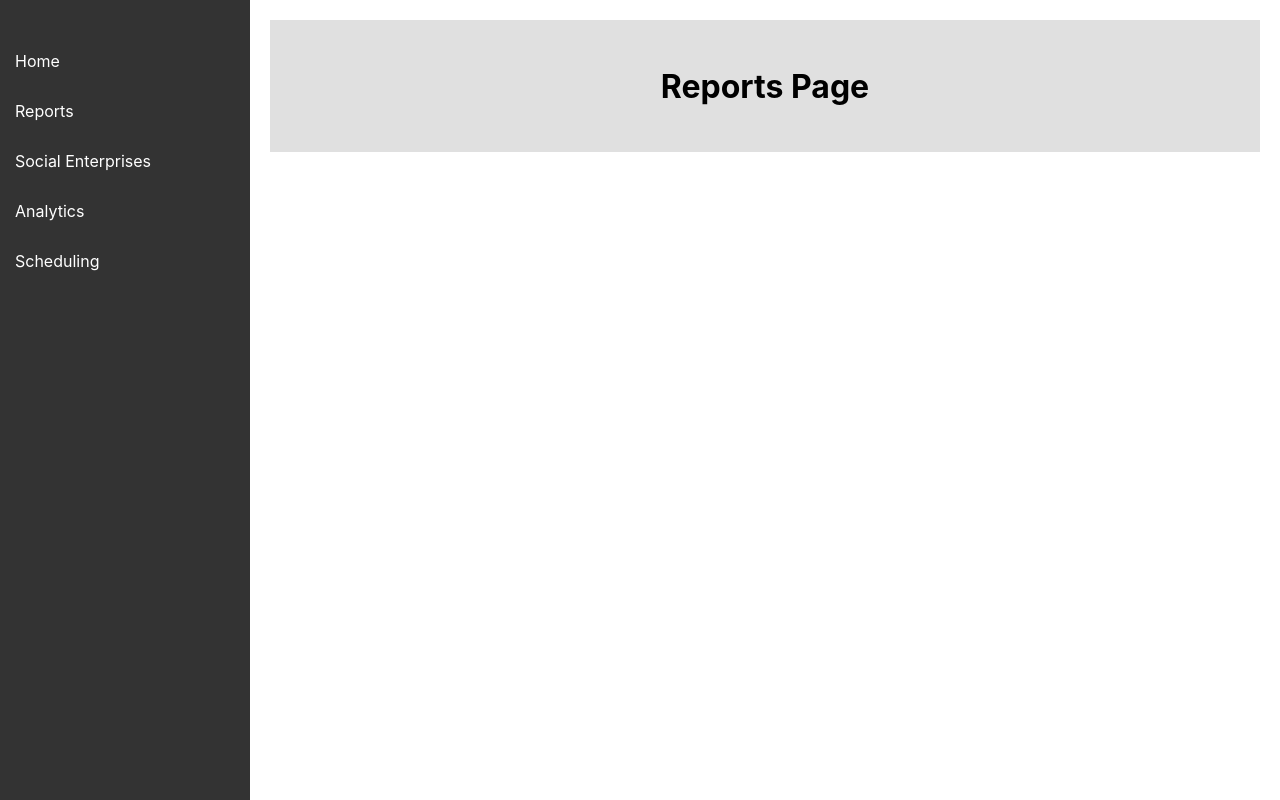
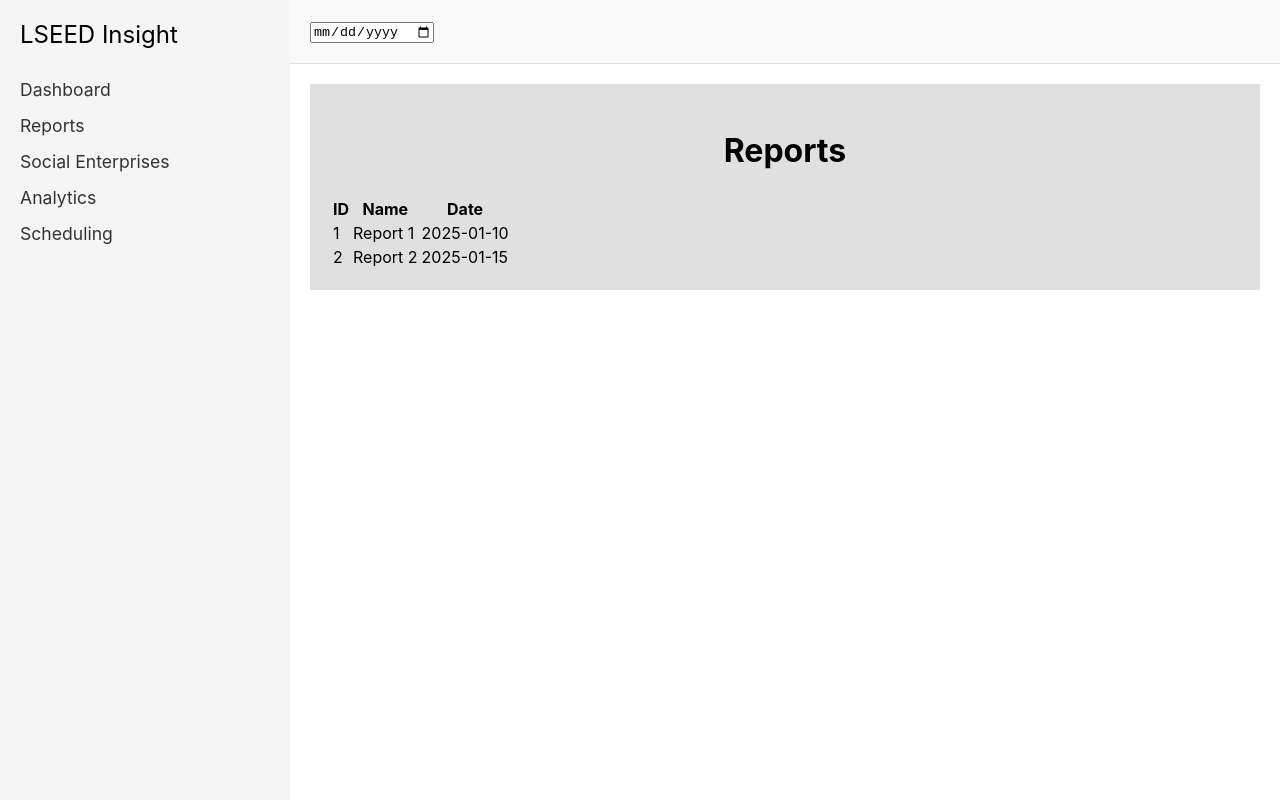
Before and after one commit to hotteokbokki/LSEEDInsight, a React (Create React App) app in the folder client/: page /reports in a window 1280 px wide. Built offline with nearby package versions, Linux system fonts and the light colour scheme; no server answers.

Commit message:
Added front end design

```diff
--- a/client/package.json
+++ b/client/package.json
@@ -9,10 +9,12 @@
     "@testing-library/user-event": "^13.5.0",
     "ajv": "^8.17.1",
     "react": "^19.0.0",
+    "react-calendar": "^5.1.0",
     "react-dom": "^19.0.0",
     "react-router-dom": "^7.1.1",
     "react-script": "^2.0.5",
     "react-scripts": "5.0.1",
+    "recharts": "^2.15.0",
     "web-vitals": "^2.1.4"
   },
   "scripts": {
--- /dev/null
+++ b/client/src/components/AnalyticsSample.js
@@ -0,0 +1,34 @@
+import React from 'react';
+import { PieChart, Pie, Cell, Tooltip } from 'recharts';
+
+const data = [
+  { name: 'Sales', value: 80 },
+  { name: 'Earnings', value: 15 },
+  { name: 'Exposure', value: 5 },
+];
+
+const COLORS = ['#8884d8', '#82ca9d', '#ffc658'];
+
+const AnalyticsChart = () => {
+  return (
+    <PieChart width={300} height={300}>
+      <Pie
+        data={data}
+        dataKey="value"
+        nameKey="name"
+        cx="50%"
+        cy="50%"
+        outerRadius={80}
+        fill="#8884d8"
+        label
+      >
+        {data.map((entry, index) => (
+          <Cell key={`cell-${index}`} fill={COLORS[index % COLORS.length]} />
+        ))}
+      </Pie>
+      <Tooltip />
+    </PieChart>
+  );
+};
+
+export default AnalyticsChart;
--- a/client/src/components/Layout.js
+++ b/client/src/components/Layout.js
@@ -1,15 +1,40 @@
+// src/components/Layout.js
 // src/components/Layout.js
 import React from 'react';
-import Sidebar from './Sidebar';
-import '../styles/Layout.css'; // You can define the layout-related styles here
+import { Link } from 'react-router-dom';
+import '../styles/Layout.css'; // Create this for styling the layout
 
 const Layout = ({ children }) => {
   return (
-    <div className="layout">
-      <Sidebar />
-      <div className="content">
-        {children}
-      </div>
+    <div className="layout-container">
+      <aside className="sidebar">
+        <div className="logo">LSEED Insight</div>
+        <nav>
+          <ul>
+            <li>
+              <Link to="/">Dashboard</Link>
+            </li>
+            <li>
+              <Link to="/reports">Reports</Link>
+            </li>
+            <li>
+              <Link to="/social-enterprises">Social Enterprises</Link>
+            </li>
+            <li>
+              <Link to="/analytics">Analytics</Link>
+            </li>
+            <li>
+              <Link to="/scheduling">Scheduling</Link>
+            </li>
+          </ul>
+        </nav>
+      </aside>
+      <main className="content">
+        <header className="header">
+          <input type="date" /> {/* Mock date picker */}
+        </header>
+        <div className="page-content">{children}</div>
+      </main>
     </div>
   );
 };
--- a/client/src/pages/Analytics.js
+++ b/client/src/pages/Analytics.js
@@ -1,29 +1,34 @@
 // src/pages/Analytics.js
 import React, { useState, useEffect } from 'react';
-import Layout from '../components/Layout'; // Import the Layout component
-import '../styles/Analytics.css'; // Import the Analytics CSS
+import Layout from '../components/Layout';
+import AnalyticsChart from '../components/AnalyticsSample'; // Import the donut chart
+import '../styles/Analytics.css';
 
 const Analytics = () => {
   const [data, setData] = useState(null);
 
   useEffect(() => {
     fetch("/api/analytics")
-      .then(response => response.json())
-      .then(data => setData(data));
+      .then((response) => response.json())
+      .then((data) => setData(data));
   }, []);
 
   return (
     <Layout>
       <div className="analytics-container">
         <h2>Analytics</h2>
-        {data ? (
-          <div>
-            <p>Performance: {data.performance}</p>
-            <p>Revenue: {data.revenue}</p>
+        <div className="analytics-overview">
+          <div className="analytics-card">
+            <p><strong>Performance:</strong> {data?.performance || 'Loading...'}</p>
           </div>
-        ) : (
-          <p>Loading...</p>
-        )}
+          <div className="analytics-card">
+            <p><strong>Revenue:</strong> {data?.revenue || 'Loading...'}</p>
+          </div>
+        </div>
+        <div className="analytics-chart">
+          <h3>Revenue Distribution</h3>
+          <AnalyticsChart />
+        </div>
       </div>
     </Layout>
   );
--- a/client/src/pages/Reports.js
+++ b/client/src/pages/Reports.js
@@ -1,14 +1,35 @@
-// src/pages/Reports.js
 import React from 'react';
 import Layout from '../components/Layout';
 import '../styles/Reports.css';
 
 const Reports = () => {
+  const reports = [
+    { id: 1, name: 'Report 1', date: '2025-01-10' },
+    { id: 2, name: 'Report 2', date: '2025-01-15' },
+  ];
+
   return (
     <Layout>
       <div className="reports-container">
-        <h2>Reports Page</h2>
-        {/* Your content */}
+        <h2>Reports</h2>
+        <table className="reports-table">
+          <thead>
+            <tr>
+              <th>ID</th>
+              <th>Name</th>
+              <th>Date</th>
+            </tr>
+          </thead>
+          <tbody>
+            {reports.map((report) => (
+              <tr key={report.id}>
+                <td>{report.id}</td>
+                <td>{report.name}</td>
+                <td>{report.date}</td>
+              </tr>
+            ))}
+          </tbody>
+        </table>
       </div>
     </Layout>
   );
--- a/client/src/pages/Scheduling.js
+++ b/client/src/pages/Scheduling.js
@@ -1,13 +1,18 @@
-// src/pages/Scheduling.js
-import React from 'react';
-import Layout from '../components/Layout'; // Import the Layout component
+import React, { useState } from 'react';
+import Calendar from 'react-calendar';
+import Layout from '../components/Layout';
 import '../styles/Scheduling.css';
+import 'react-calendar/dist/Calendar.css';
 
 const Scheduling = () => {
+  const [date, setDate] = useState(new Date());
+
   return (
     <Layout>
       <div className="scheduling-container">
         <h2>Scheduling</h2>
+        <Calendar onChange={setDate} value={date} />
+        <p>Selected Date: {date.toDateString()}</p>
       </div>
     </Layout>
   );
--- a/client/src/pages/SocialEnterprises.js
+++ b/client/src/pages/SocialEnterprises.js
@@ -1,30 +1,32 @@
-// src/pages/SocialEnterprises.js
 import React, { useState, useEffect } from 'react';
-import Layout from '../components/Layout'; // Import the Layout component
-import '../styles/SocialEnterprises.css'; // Import the Social Enterprises CSS
+import Layout from '../components/Layout';
+import '../styles/SocialEnterprises.css';
 
 const SocialEnterprises = () => {
   const [enterprises, setEnterprises] = useState([]);
 
   useEffect(() => {
     fetch("/api/social-enterprises")
-      .then(response => response.json())
-      .then(data => setEnterprises(data));
+      .then((response) => response.json())
+      .then((data) => setEnterprises(data));
   }, []);
 
   return (
     <Layout>
       <div className="social-enterprises-container">
         <h2>Social Enterprises</h2>
-        {enterprises.length === 0 ? (
-          <p>Loading...</p>
-        ) : (
-          <ul>
-            {enterprises.map((enterprise, index) => (
-              <li key={index}>{enterprise.name}</li>
-            ))}
-          </ul>
-        )}
+        <div className="enterprise-list">
+          {enterprises.length === 0 ? (
+            <p>Loading...</p>
+          ) : (
+            enterprises.map((enterprise, index) => (
+              <div key={index} className="enterprise-card">
+                <p><strong>Name:</strong> {enterprise.name}</p>
+                <p><strong>Description:</strong> {enterprise.description}</p>
+              </div>
+            ))
+          )}
+        </div>
       </div>
     </Layout>
   );
--- a/client/src/styles/Layout.css
+++ b/client/src/styles/Layout.css
@@ -1,10 +1,48 @@
-/* src/components/Layout.css */
-.layout {
-    display: flex;
-  }
+/* src/styles/Layout.css */
+.layout-container {
+  display: flex;
+  height: 100vh;
+}
 
-  .content {
-    margin-left: 250px; /* Add space for the sidebar */
-    padding: 20px;
-    width: 100%;
-  }
+.sidebar {
+  width: 250px;
+  background-color: #f5f5f5; /* Match with Figma's sidebar */
+  padding: 20px;
+}
+
+.sidebar .logo {
+  font-size: 1.5rem;
+  margin-bottom: 30px;
+}
+
+.sidebar nav ul {
+  list-style: none;
+  padding: 0;
+}
+
+.sidebar nav ul li {
+  margin: 15px 0;
+}
+
+.sidebar nav ul li a {
+  text-decoration: none;
+  color: #333;
+  font-size: 1.1rem;
+}
+
+.content {
+  flex: 1;
+  background-color: #fff; /* Match content area from Figma */
+  display: flex;
+  flex-direction: column;
+}
+
+.header {
+  padding: 20px;
+  background-color: #f9f9f9; /* Match top bar */
+  border-bottom: 1px solid #e0e0e0;
+}
+
+.page-content {
+  padding: 20px;
+}
```
Also changed, not shown: client/src/App.css (+15 -0 lines), client/src/components/ReportSample.js (added, +26 -0 lines), 1 other file (tests, documents, lock files or other folders).
